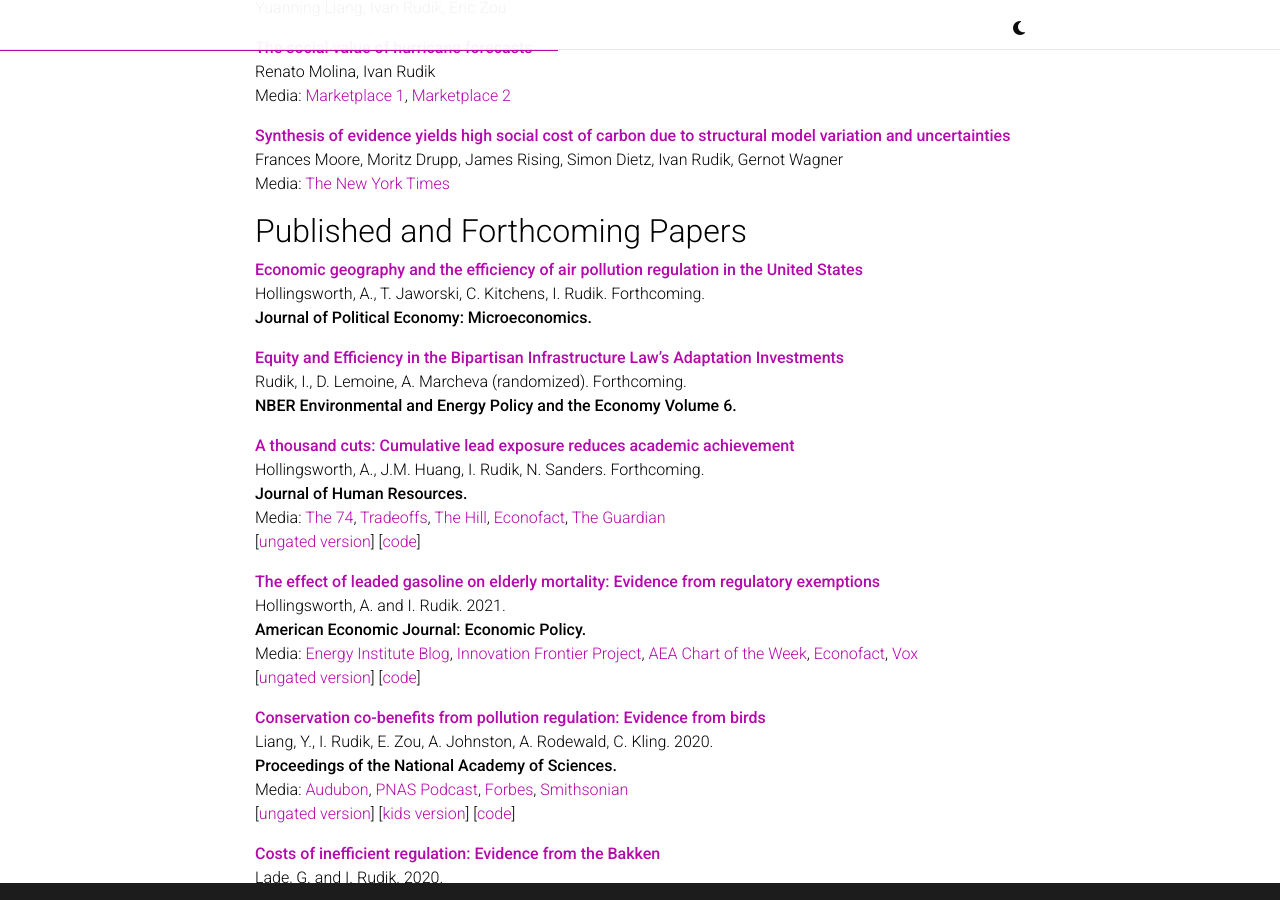
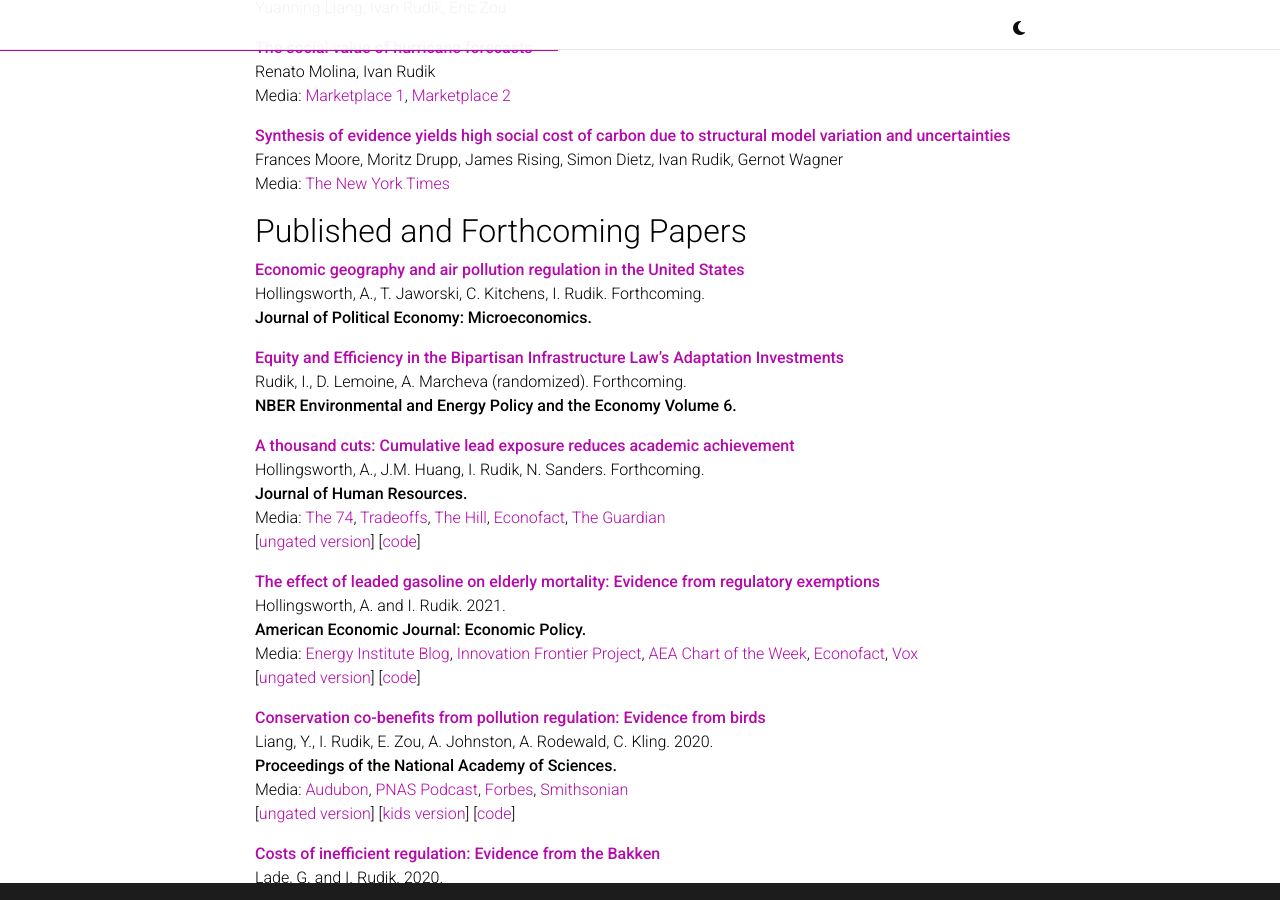
Before and after one commit to irudik/irudik.github.io, a Jekyll site: the page built from _pages/about.md, in a window 1280 px wide and 900 px high, scrolled down 979 px. Built offline with Jekyll 4.4.1, drawn with Linux system fonts in a browser that asks for light colours; comment, search, counter and statistics services are not loaded; a style sheet for code colours, icons or effects is not loaded.

Commit message:
fix title

```diff
--- a/_pages/about.md
+++ b/_pages/about.md
@@ -71,7 +71,7 @@ Media: [The New York Times](https://www.nytimes.com/2024/06/20/business/economy/
 
 ## Published and Forthcoming Papers
 
-**[Economic geography and the efficiency of air pollution regulation in the United States](https://osf.io/preprints/socarxiv/x6fuw/)**
+**[Economic geography and air pollution regulation in the United States](https://osf.io/preprints/socarxiv/x6fuw/)**
 Hollingsworth, A., T. Jaworski, C. Kitchens, I. Rudik. Forthcoming.
 **Journal of Political Economy: Microeconomics.**
 
```
